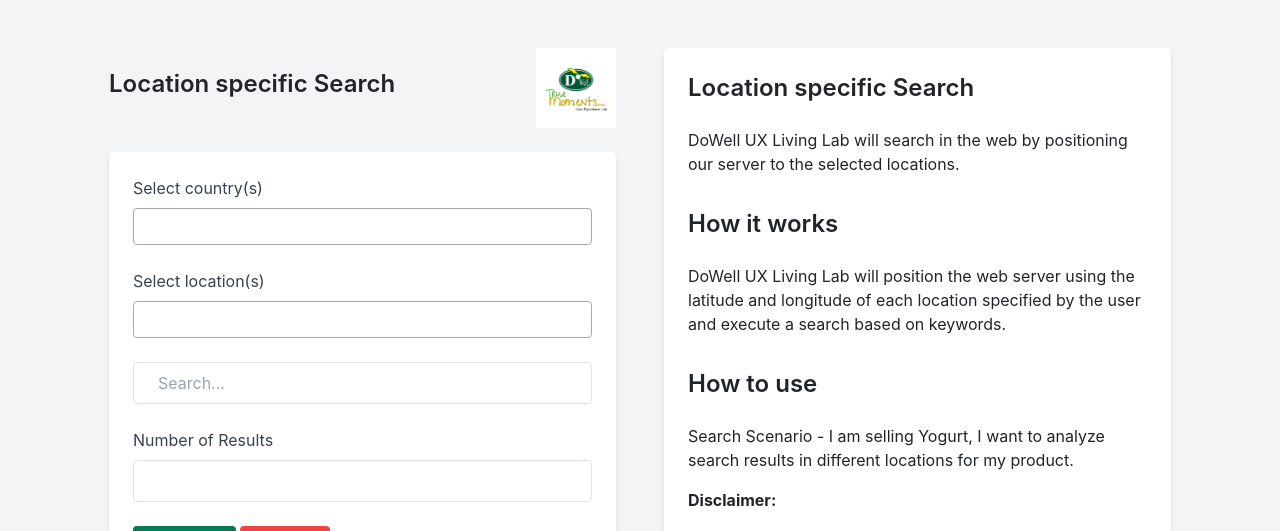
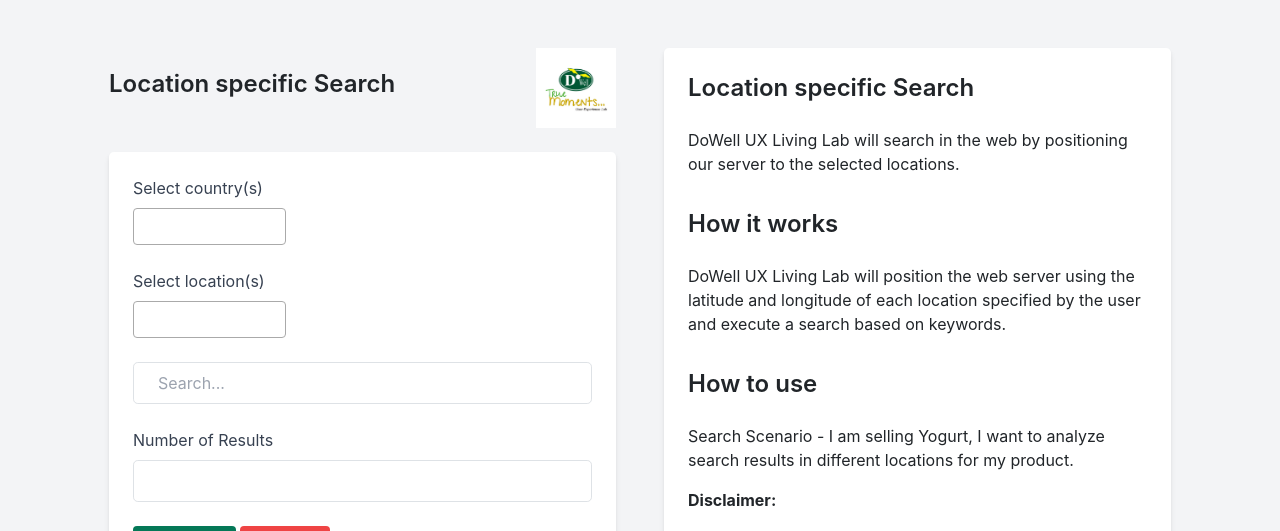
Before and after one commit to LL03-Identity-Dowell/Dowell-Chrom-Location-Change, a Django app: template templates/index.html in a window 1280 px wide. Shown: the top 531 px of the page. Run offline with Django 4.2, Linux system fonts and the light colour scheme; the template is opened without the code that fills it: values that come from a table or form of the project are taken from there, others are empty; data comes from the database, SQL or seed files in the repository; some libraries are stand-ins or nearby versions.

Commit message:
dropdown

```diff
--- a/templates/index.html
+++ b/templates/index.html
@@ -37,7 +37,7 @@
                     {% csrf_token %}
                     <div class="mb-4">
                         <label for="countries" class="block text-gray-700">Select country(s)</label>
-                        <select name="countries" id="countries" class="w-full px-4 py-2 border rounded-lg focus:outline-none focus:ring focus:border-blue-500" multiple onchange="loadLocations()">
+                        <select name="countries" id="countries" class="w-full lg:w-1/2 xl:w-1/3 px-4 py-2 border rounded-lg focus:outline-none focus:ring focus:border-blue-500" multiple onchange="loadLocations()">
                             {% for country in countries %}
                                 <option value="{{ country }}">{{ country }}</option>
                             {% endfor %}
@@ -46,7 +46,7 @@
                     <div id="countriesMessage" style="color: red;"></div>
                     <div class="mb-4">
                         <label for="location" class="block text-gray-700">Select location(s)</label>
-                        <select name="location" id="location" class="w-full px-4 py-2 border rounded-lg focus:outline-none focus:ring focus:border-blue-500" multiple>
+                        <select name="location" id="location" class="w-full lg:w-1/2 xl:w-1/3 px-4 py-2 border rounded-lg focus:outline-none focus:ring focus:border-blue-500" multiple>
                             <!-- Locations will be populated dynamically using JavaScript -->
                         </select>
                     </div>
```
